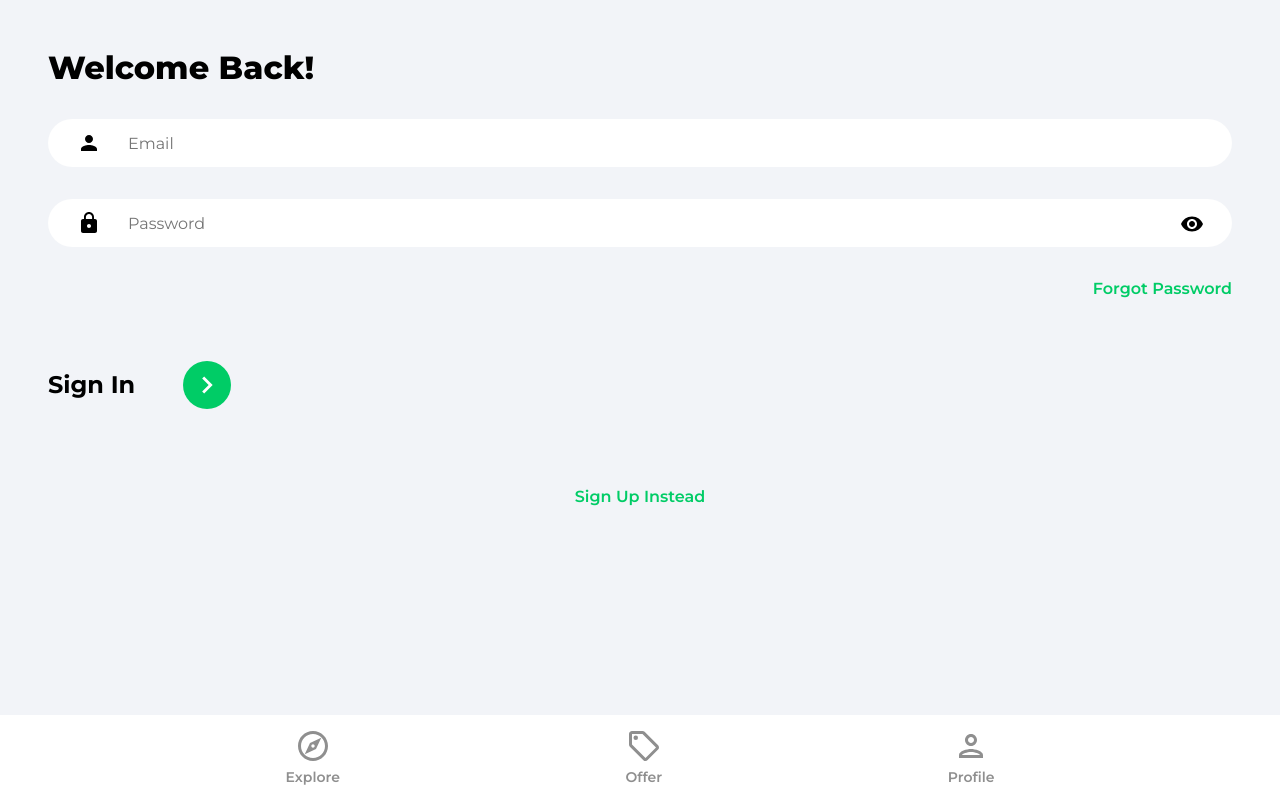
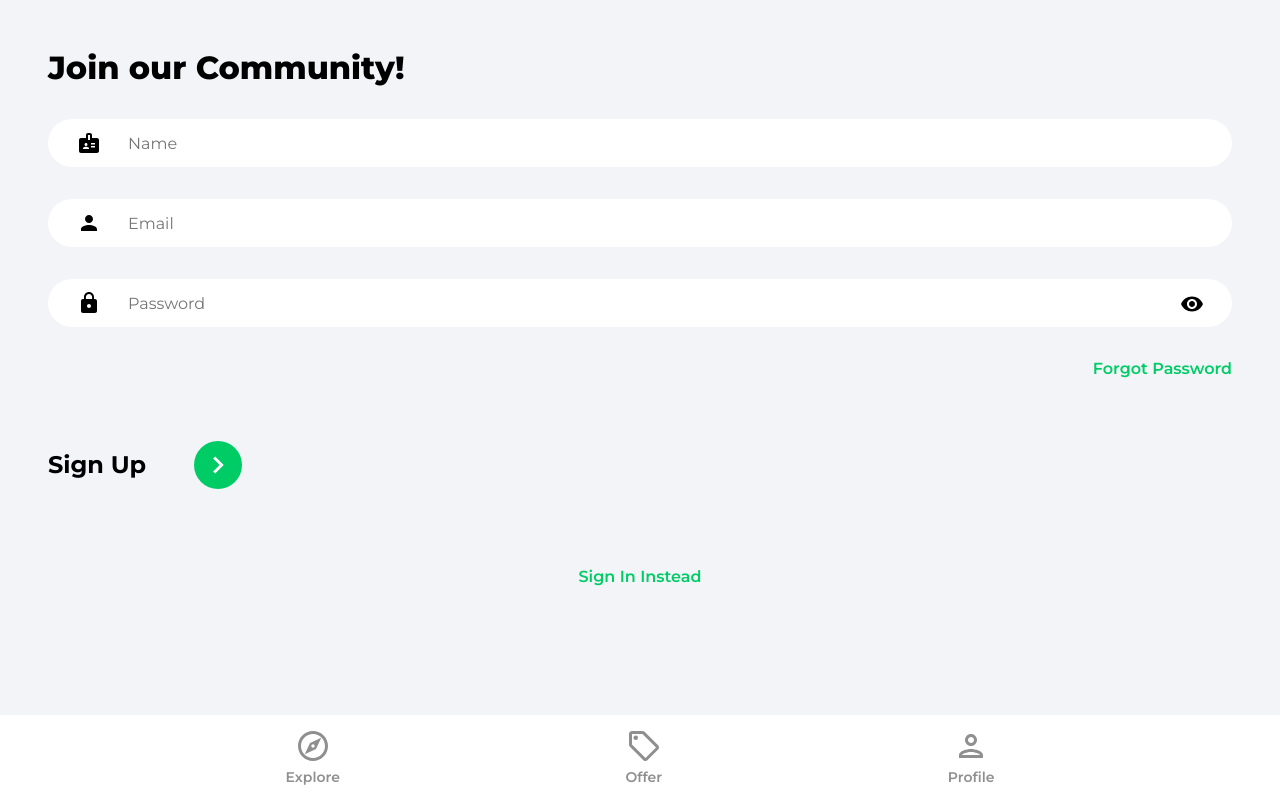
Before and after one commit to erinnegr1/house_marketplace, a React (Create React App) app in the folder house-marketplace/: page /sign-up in a window 1280 px wide. Built offline with nearby package versions, Linux system fonts and the light colour scheme.

Commit message:
sign up complete

```diff
--- a/house-marketplace/src/pages/SignUp.jsx
+++ b/house-marketplace/src/pages/SignUp.jsx
@@ -9,10 +9,11 @@ import visibilityIcon from "../assets/svg/visibilityIcon.svg";
 function SignUp() {
   const [showPassword, setShowPassword] = useState(false);
   const [formData, setFormData] = useState({
+    name: "",
     email: "",
     password: "",
   });
-  const { email, password } = formData;
+  const { name, email, password } = formData;
 
   const navigate = useNavigate();
 
@@ -27,10 +28,21 @@ function SignUp() {
     <>
       <div className="pageContainer">
         <header>
-          <p className="pageHeader">Welcome Back!</p>
+          <p className="pageHeader">Join our Community!</p>
         </header>
 
         <form>
+        <input
+            type="text"
+            className="nameInput"
+            placeholder="Name"
+            id="name"
+            value={name}
+            onChange={onChange}
+          />
+
+
+
           <input
             type="email"
             className="emailInput"
@@ -62,9 +74,9 @@ function SignUp() {
             Forgot Password
           </Link>
 
-          <div className="signInBar">
-            <p className="signInText">Sign In</p>
-            <button className="signInButton">
+          <div className="signUpBar">
+            <p className="signUpText">Sign Up</p>
+            <button className="signUpButton">
               <ArrowRightIcon fill="#ffffff" width="34px" height="34px" />
             </button>
           </div>
@@ -72,8 +84,8 @@ function SignUp() {
 
         {/** Google OAuth */}
 
-        <Link to='/sign-up' className='registerLink'>
-            Sign Up Instead
+        <Link to='/sign-in' className='registerLink'>
+            Sign In Instead
         </Link>
       </div>
     </>
```
